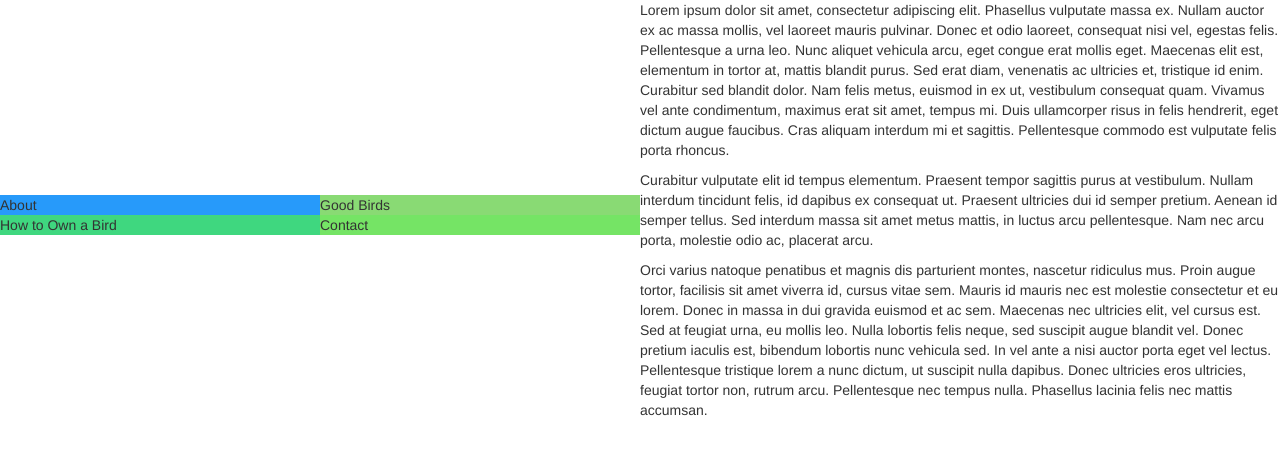
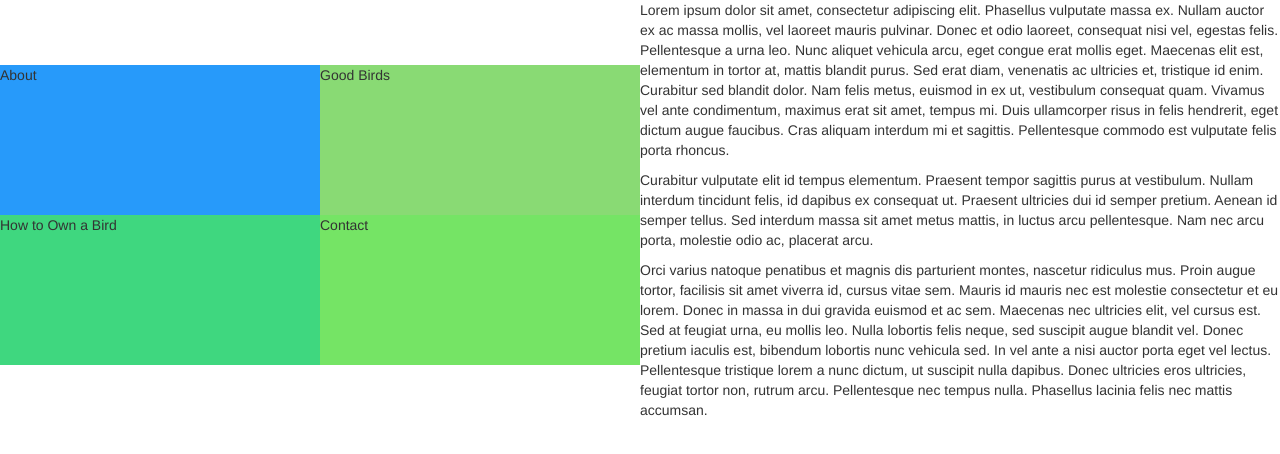
Before and after one commit to selenayu/selenayu.github.io, a plain HTML site: page index.html in a window 1280 px wide. Drawn offline with nearby package versions, Linux system fonts and the light colour scheme.

Commit message:
Update styles.css

```diff
--- a/styles.css
+++ b/styles.css
@@ -1,5 +1,8 @@
 body{
   height: 100%;
+  display: flex;
+  justify-content: center;
+  align-items: center;
 }
 
 .main-menu{
@@ -38,7 +41,6 @@ body{
   flex-direction: row;
   flex: 50%;
   max-width: 50%;
-  height: 100%;
 }
 
 .flex-des{
@@ -46,7 +48,6 @@ body{
   flex: 50%;
   flex-direction: column;
   max-width: 50%;
-  height: 100%;
 }
 
 .flex-box1{
```
